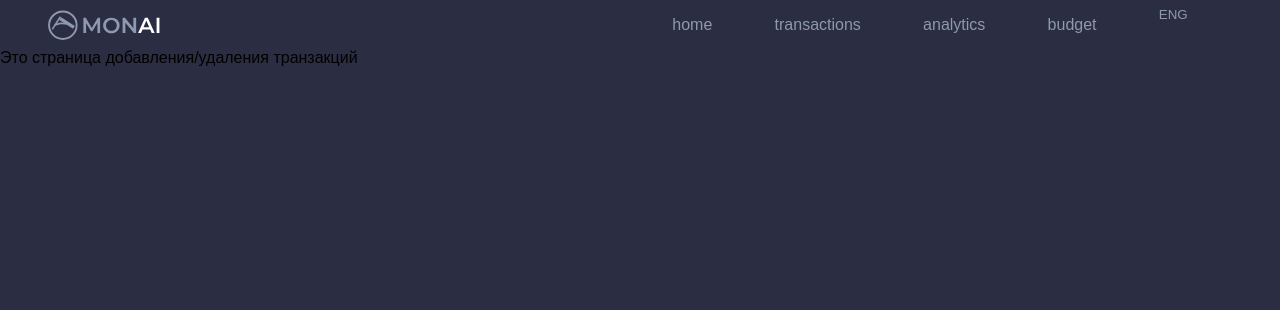
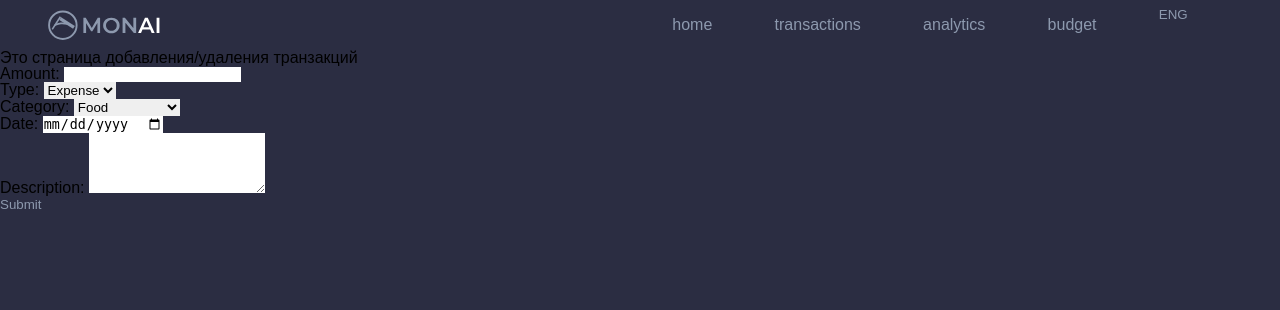
Before and after one commit to vivatttt/Bot-Accountant, a Flask app: page /transactions in a window 1280 px wide. Shown: the top 310 px of the page. Run offline with Flask 3, Linux system fonts and the light colour scheme.

Commit message:
Added transactions routes

```diff
--- a/app/csvy/trans.csv
+++ b/app/csvy/trans.csv
@@ -31,3 +31,6 @@ id_user,amount,type,category,date,description
 2,1,Расход,party,2024-04-14,I wanna party
 1,1,1,1,2024-04-17,1
 1,1,1,1,2024-04-17,1
+"{'error': '', 'inde': '3'}",1337,income,transportation,2023-10-18,123
+"{'error': '', 'inde': '3'}",123,expense,food,2025-11-18,ksdkjfk
+"{'error': '', 'inde': '3'}",123,expense,food,2001-10-10,gioy
--- a/app/routes.py
+++ b/app/routes.py
@@ -1,5 +1,13 @@
 from app import app
-from flask import Blueprint, redirect, render_template, request, session, flash, url_for
+from flask import (Blueprint,
+                   redirect,
+                   render_template,
+                   request,
+                   session,
+                   flash,
+                   url_for,
+                   get_flashed_messages)
+
 from datetime import date, datetime
 from app.utils.validator import validate
 from app.utils.hash_password import hash_password
@@ -133,7 +141,10 @@ def do_login():
     session['username'] = user['username'] # добавление имени пользователя в куки
     session['inde'] = login_result['inde']
 
-    return redirect('/', code=302)
+    return redirect(
+        url_for('main'),
+        code=302
+        )
 
 
 
@@ -145,11 +156,51 @@ def analytics():
     )
 
 # страница добавлением / удалением транизакций
-@app.route('/transactions')
-def transactions():
+@app.get('/transactions')
+def show_transaction():
     return render_template(
-        'transactions_page.html'
+        'transactions_page.html',
+        transaction={},
+        error=''
     )
+
+
+@app.post('/transactions')
+def make_transaction():
+    transaction = request.form.to_dict()
+    '''
+    transaction = {
+        amount :
+        type :
+        category :
+        date :
+        description :
+
+    }
+    '''
+    user_transaction = Data_trans()
+
+    inde = session.get('inde', '')
+    if not inde:
+        # тут обработка ошибки
+        print('ERROR INDE')
+    error = user_transaction.add_transection(inde, transaction.get('amount'), transaction.get('type'), transaction.get('category'), transaction.get('description'), transaction.get('date'))
+
+    if error:
+
+        return render_template(
+            'transactions_page.html',
+            transaction=transaction,
+            error=error
+        ), 422
+
+    flash('Transaction succesfully added', 'success')
+    return render_template(
+        'transactions_page.html',
+        transaction={},
+        error=''
+    )
+
 
 # страница с бюджетом
 @app.route('/budget')
--- a/app/templates/transactions_page.html
+++ b/app/templates/transactions_page.html
@@ -8,4 +8,57 @@
 
     <p>Это страница добавления/удаления транзакций</p>
 
+    {% with messages = get_flashed_messages(with_categories=true) %}
+        {% if messages %}
+            <ul>
+                {% for category, message in messages %}
+                    <li class="flash flash-{{ category }}">{{ message }}</li>
+                {% endfor %}
+            </ul>
+        {% endif %}
+    {% endwith %}
+
+    <form action="/transactions" method="POST">
+
+        <div class="form-group">
+            <label for="amount">Amount:</label>
+            <input type="number" id="amount" name="amount" value="{{ transaction.amount }}" required>
+        </div>
+
+        <div class="form-group">
+            <label for="type">Type:</label>
+            <select id="type" name="type" required>
+                <option value="expense">Expense</option>
+                <option value="income">Income</option>
+            </select>
+        </div>
+
+        <div class="form-group">
+            <label for="category">Category:</label>
+            <select id="category" name="category" required>
+                <option value="food">Food</option>
+                <option value="transportation">Transportation</option>
+                <option value="utilities">Utilities</option>
+                <option value="entertainment">Entertainment</option>
+                <option value="other">Other</option>
+            </select>
+        </div>
+
+        <div class="form-group">
+            <label for="date">Date:</label>
+            <input type="date" id="date" name="date" required>
+        </div>
+
+        <div class="form-group">
+            <label for="description">Description:</label>
+            <textarea id="description" name="description" rows="4" value="{{ transaction.description }}" required></textarea>
+        </div>
+        <button type="submit">Submit</button>
+
+    </form>
+
+    {% if error %}
+        {{ error }}
+    {% endif %}
+
 {% endblock content %}
```
Also changed, not shown: 1 other file.
